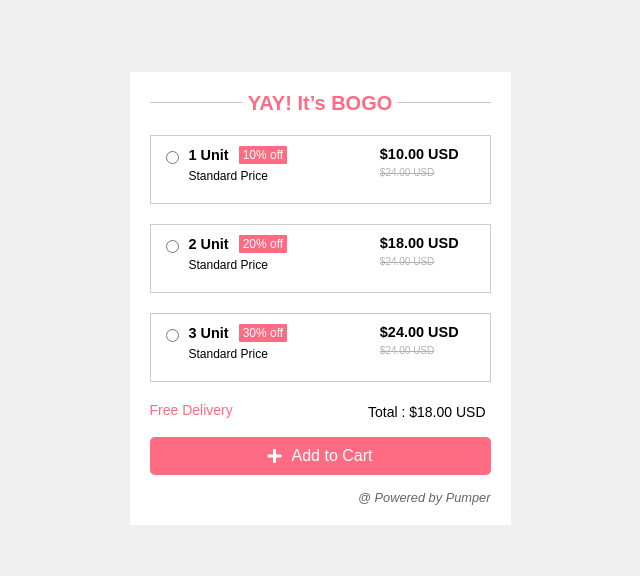
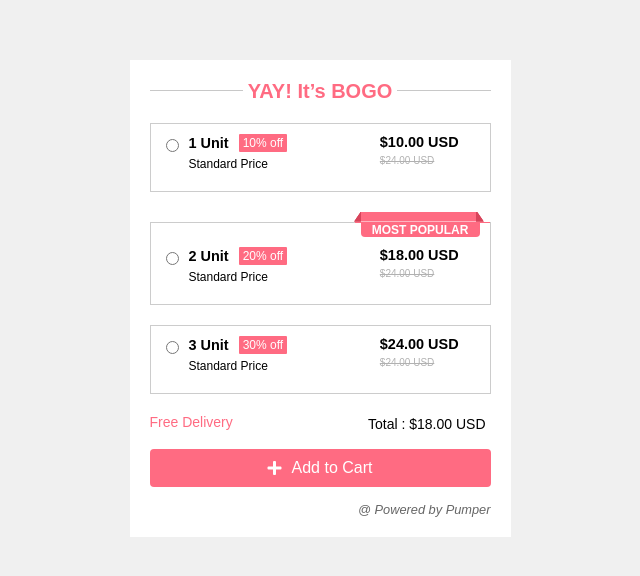
Before and after one commit to SarthakNative/frontend-task, a plain HTML site: page index.html in a window 1280 px wide. Shown: the part 102-678 px from the top of the page, without its empty margins (320-960 px from the left). Drawn offline with Linux system fonts and the light colour scheme.

Commit message:
rectifying most popular box

```diff
--- a/index.html
+++ b/index.html
@@ -85,7 +85,12 @@
             </div>
         </div>
 
-        <div class="box" id="box2">
+        <div class="middle-box-container" style="border: none;">
+            <div class="most-popular"></div>
+            <div class="mid-box" id="box2">
+                <div class="middle-box-container">
+                    <div class="most-popular2">MOST POPULAR</div>
+                    <div class="middle-box-container2">
                         <div class="inner-box">
                             <div class="upper-box">
                                 <input type="radio" name="box-select" id="radio2">
@@ -151,6 +156,12 @@
                             </div>
                         </div>
                     </div>
+                </div>
+
+
+            </div>
+        </div>
+
 
         <div class="box" id="box3">
             <div class="inner-box">
--- a/styles.css
+++ b/styles.css
@@ -24,6 +24,8 @@ body {
 
 .box.highlighted {
     border: 2px solid #FF6B82;
+    background-color: #FFF9FA;
+
 }
 
 .inner-box {
@@ -78,7 +80,7 @@ body {
 
 .subheading-row {
     font-size: 12px;
-    color:#000000;
+    color: #000000;
 }
 
 .lower-box {
@@ -146,7 +148,7 @@ body {
     border: none;
     padding: 10px;
     font-size: 1em;
-    border-radius: 5px;
+    border-radius: 4px;
     cursor: pointer;
     display: flex;
     justify-content: center;
@@ -166,24 +168,24 @@ body {
     font-style: italic;
 }
 
-.card-header{
+.card-header {
     display: flex;
 }
 
-.dashed-line{
+.dashed-line {
     flex: 1;
     flex-direction: column;
     height: 20px;
 }
 
-.dashed-line{
+.dashed-line {
     border-bottom: 0.9px solid #C8C8C8;
     height: 10px;
 }
 
-.card-header-text{
+.card-header-text {
     font-size: 20px;
-    color:#FF6B82;
+    color: #FF6B82;
     font-weight: 600;
     padding: 0 5px;
 }
@@ -209,7 +211,8 @@ body {
 
 /* Hide the default select dropdown arrow */
 .custom-select::-ms-expand {
-    display: none; /* IE */
+    display: none;
+    /* IE */
 }
 
 /* Add a custom polygon arrow */
@@ -221,15 +224,17 @@ body {
     width: 0;
     height: 0;
     border-left: 5.42px solid transparent;
-    border-right:  5.42px solid transparent;
-    border-top:  5.42px solid #333; /* Color of the arrow */
+    border-right: 5.42px solid transparent;
+    border-top: 5.42px solid #333;
+    /* Color of the arrow */
     transform: translateY(-50%);
     pointer-events: none;
 }
 
 /* Optional: Change arrow color on focus */
-.custom-select:focus + .custom-select-wrapper::after {
-    border-top-color: #000; /* Color when focused */
+.custom-select:focus+.custom-select-wrapper::after {
+    border-top-color: #000;
+    /* Color when focused */
 }
 
 .subheading-row2 {
@@ -237,3 +242,67 @@ body {
     color: #000000;
     opacity: 30%;
 }
+
+.middle-box-container {
+    display: flex;
+    flex-direction: column;
+    width: 100%;
+    border-top: 0.99px solid; /* Thickness of the top border */
+    border-image: linear-gradient(to right, #ccc 204px, #FF6B82 1px) 1;
+}
+
+.most-popular {
+    position: relative;
+    width: 136.3px;
+    height: 10px;
+    /* Added height */
+    background-color: #FF6B82;
+    align-self: flex-end;
+    clip-path: polygon(5% 0%, 90% 0%, 95% 100%, 0% 100%);
+}
+
+.most-popular::before,
+.most-popular::after {
+    content: '';
+    position: absolute;
+    top: 0;
+    width: 0;
+    height: 0;
+    border-style: solid;
+}
+
+.most-popular::before {
+    left: 0;
+    border-width: 10px 0 0 7px;
+    border-color:#D7445B;
+}
+
+.most-popular::after {
+    right: 0;
+    border-width: 10px 0 0 15px;
+    border-color: #D7445B;
+}
+.middle-box-container2{
+    display: flex;
+    width: 100%;
+}
+.most-popular2 {
+    position: relative;
+    width: 119px;
+    background-color: #FF6B82;
+    align-self: flex-end;
+    border-bottom-left-radius: 4px;
+    border-bottom-right-radius: 4px;
+    margin-right: 10px;
+    color: white;
+    font-weight: 700;
+   text-align: center;
+   font-size: 12px;
+}
+
+.mid-box{
+    display: flex;
+    border-bottom: 0.9px solid #ccc;
+    border-left: 0.9px solid #ccc;
+    border-right: 0.9px solid #ccc;
+}
```
Lines whose indentation alone changed are shown as unchanged.
